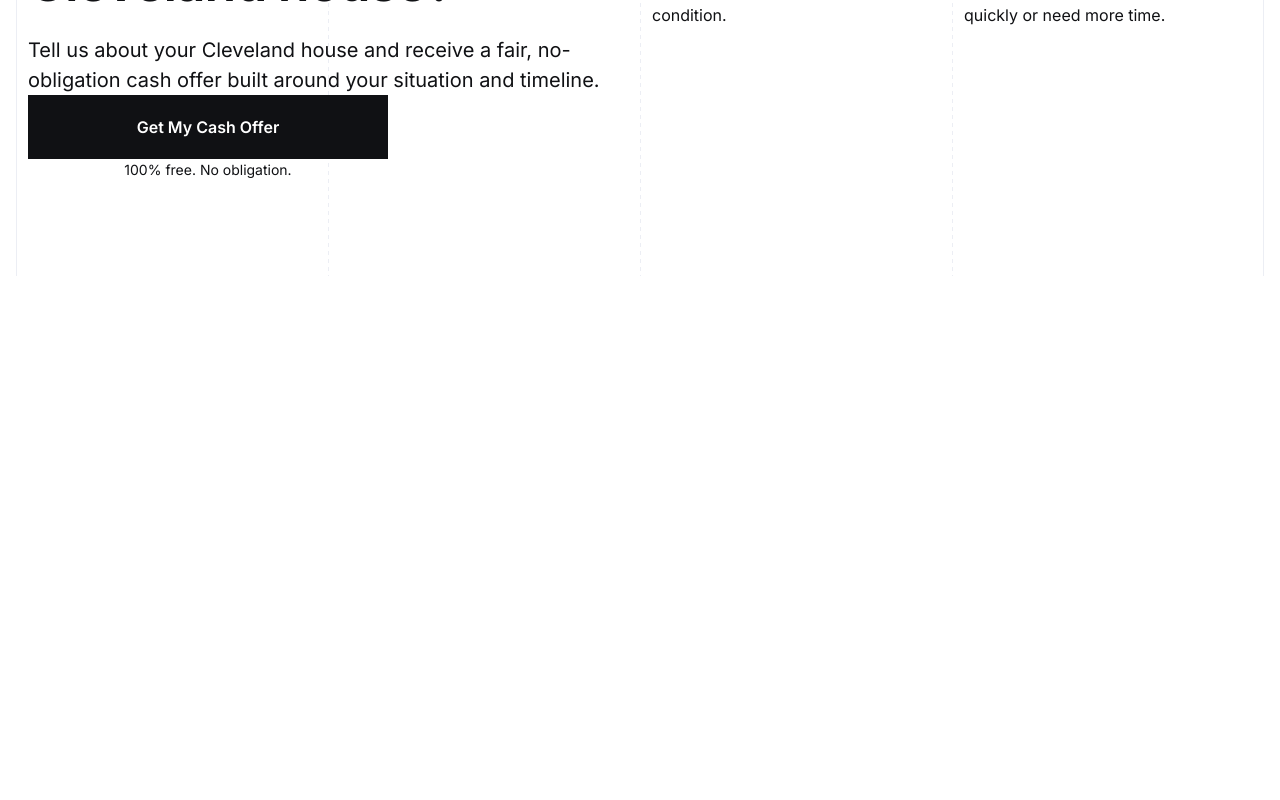
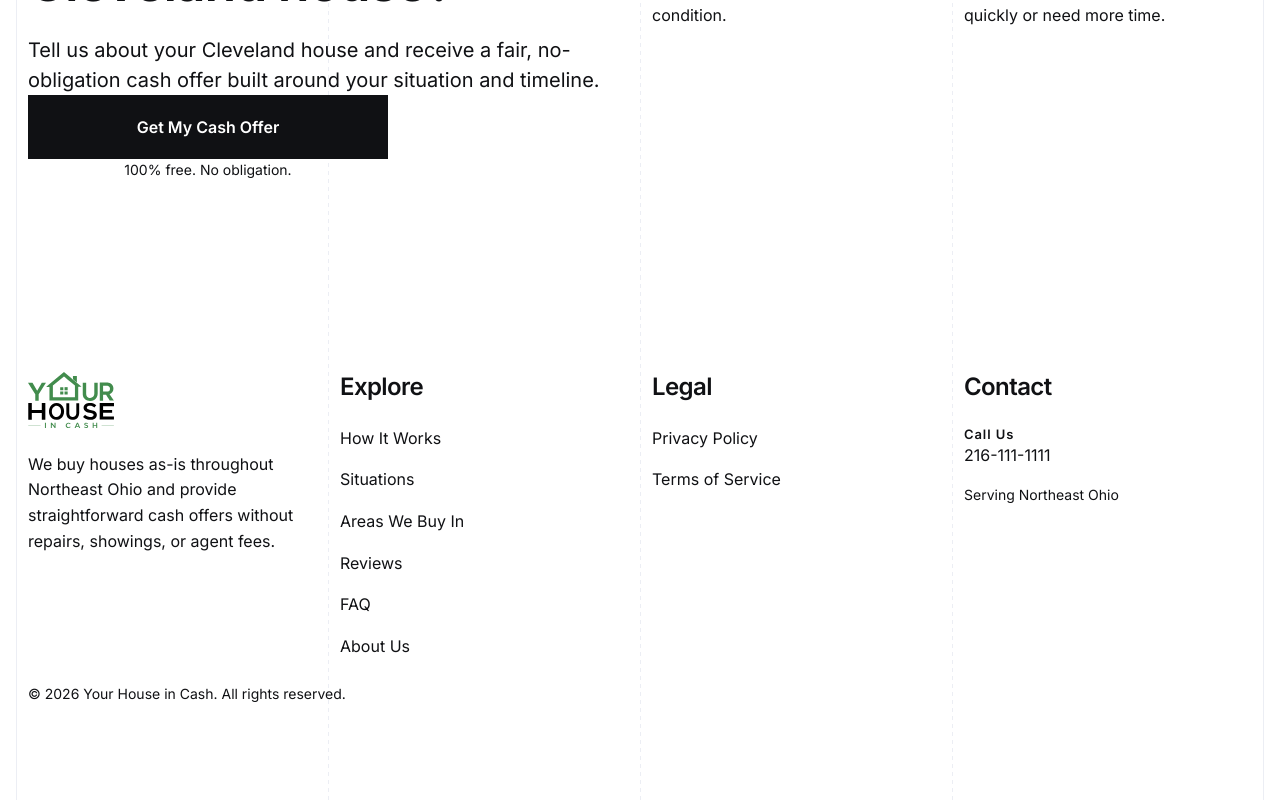
Before and after one commit to YHICAdmin/your-house-in-cash, a Next.js app: page / in a window 1280 px wide. Shown: the part 5263-6063 px from the top of the page. Before the commit the page ends 5539 px from the top, so only its background shows below. Built offline with nearby package versions, Linux system fonts and the light colour scheme.

Commit message:
feat: implement shared site footer

```diff
--- a/project-documentation/website-specification/site-shell.md
+++ b/project-documentation/website-specification/site-shell.md
@@ -276,6 +276,7 @@ The Footer is divided into Company, Navigation, Legal, and Contact content areas
 
 - Uses the global `Background` color (`#FFFFFF`).
 - Uses no top Border or Shadow; the transition from the Final CTA's `Background Soft` surface to the Footer's white Background provides the visual separation.
+- All Footer text links, including Navigation, Legal, and the phone number, use font weight `400` as a Footer-specific override of the `Text Link` Component.
 
 ## Spacing
 
--- a/src/app/layout.tsx
+++ b/src/app/layout.tsx
@@ -1,6 +1,7 @@
 import type { Metadata } from "next";
 import { Inter } from "next/font/google";
 import { SiteHeader } from "@/components/layout/site-header";
+import { SiteFooter } from "@/components/layout/site-footer";
 import "./globals.css";
 
 const inter = Inter({
@@ -23,7 +24,10 @@ export default function RootLayout({
     <html lang="en" className={inter.variable}>
       <body>
         <SiteHeader />
-        <div id="site-content">{children}</div>
+        <div id="site-content">
+          {children}
+          <SiteFooter />
+        </div>
       </body>
     </html>
   );
--- /dev/null
+++ b/src/components/layout/site-footer.module.css
@@ -0,0 +1,107 @@
+.footer {
+  background: var(--color-background);
+}
+
+.footer a {
+  font-weight: 400;
+}
+
+.layout {
+  align-items: start;
+  row-gap: var(--spacing-xl);
+}
+
+.company,
+.navigation,
+.legal,
+.contact,
+.bottomRow {
+  min-width: 0;
+  grid-column: 1 / -1;
+}
+
+.logoLink {
+  display: block;
+  width: fit-content;
+}
+
+.logo {
+  width: auto;
+  height: 44px;
+}
+
+.description {
+  margin: var(--spacing-m) 0 0;
+  color: var(--color-text-secondary);
+}
+
+.heading {
+  margin: 0 0 var(--spacing-m);
+}
+
+.links {
+  display: flex;
+  flex-direction: column;
+  align-items: flex-start;
+  gap: var(--spacing-s);
+  margin: 0;
+  padding: 0;
+  list-style: none;
+}
+
+.callLabel {
+  margin: 0 0 var(--spacing-xs);
+}
+
+.serviceArea {
+  margin: var(--spacing-s) 0 0;
+  color: var(--color-text-secondary);
+}
+
+.bottomRow {
+  border-top: 1px solid var(--color-border);
+  padding-top: var(--spacing-m);
+  color: var(--color-text-muted);
+}
+
+.bottomRow p {
+  margin: 0;
+}
+
+@media (min-width: 768px) {
+  .company,
+  .legal {
+    grid-column: 1 / span 4;
+  }
+
+  .navigation,
+  .contact {
+    grid-column: 5 / span 4;
+  }
+
+  .logo {
+    height: 48px;
+  }
+}
+
+@media (min-width: 1200px) {
+  .company {
+    grid-column: 1 / span 3;
+  }
+
+  .navigation {
+    grid-column: 4 / span 3;
+  }
+
+  .legal {
+    grid-column: 7 / span 3;
+  }
+
+  .contact {
+    grid-column: 10 / span 3;
+  }
+
+  .logo {
+    height: 56px;
+  }
+}
--- /dev/null
+++ b/src/components/layout/site-footer.tsx
@@ -0,0 +1,65 @@
+import Image from "next/image";
+import Link from "next/link";
+import { TextLink } from "@/components/ui/text-link";
+import { navigationItems } from "@/data/navigation";
+import styles from "./site-footer.module.css";
+
+export function SiteFooter() {
+  return (
+    <footer className={`${styles.footer} section-spacing system-lines-bg`}>
+      <div className={`${styles.layout} content-grid`}>
+        <div className={styles.company}>
+          <Link className={styles.logoLink} href="/" aria-label="Your House in Cash home">
+            <Image
+              className={styles.logo}
+              src="/brand/Logo.svg"
+              alt="Your House in Cash"
+              width={5423}
+              height={3534}
+            />
+          </Link>
+          <p className={`${styles.description} text-body`}>
+            We buy houses as-is throughout Northeast Ohio and provide
+            straightforward cash offers without repairs, showings, or agent fees.
+          </p>
+        </div>
+
+        <nav className={styles.navigation} aria-labelledby="footer-explore-heading">
+          <h2 id="footer-explore-heading" className={`${styles.heading} text-heading-4`}>
+            Explore
+          </h2>
+          <ul className={styles.links}>
+            {navigationItems.map((item) => (
+              <li key={item.href}>
+                <TextLink href={item.href}>{item.label}</TextLink>
+              </li>
+            ))}
+          </ul>
+        </nav>
+
+        <div className={styles.legal}>
+          <h2 className={`${styles.heading} text-heading-4`}>Legal</h2>
+          <ul className={styles.links}>
+            <li><TextLink href="/privacy-policy">Privacy Policy</TextLink></li>
+            <li><TextLink href="/terms-of-service">Terms of Service</TextLink></li>
+          </ul>
+        </div>
+
+        <div className={styles.contact}>
+          <h2 className={`${styles.heading} text-heading-4`}>Contact</h2>
+          <p className={`${styles.callLabel} text-label`}>Call Us</p>
+          <TextLink href="tel:2161111111">216-111-1111</TextLink>
+          <p className={`${styles.serviceArea} text-body-small`}>
+            Serving Northeast Ohio
+          </p>
+        </div>
+
+        <div className={styles.bottomRow}>
+          <p className="text-body-small">
+            © {new Date().getFullYear()} Your House in Cash. All rights reserved.
+          </p>
+        </div>
+      </div>
+    </footer>
+  );
+}
--- a/src/components/layout/site-header.tsx
+++ b/src/components/layout/site-header.tsx
@@ -5,16 +5,8 @@ import Link from "next/link";
 import { Phone as PhoneIcon } from "lucide-react";
 import { useCallback, useEffect, useRef, useState } from "react";
 import { Button } from "@/components/ui/button";
+import { navigationItems } from "@/data/navigation";
 import styles from "./site-header.module.css";
-
-const navigationItems = [
-  { label: "How It Works", href: "/how-it-works" },
-  { label: "Situations", href: "/situations" },
-  { label: "Areas We Buy In", href: "/areas-we-buy-in" },
-  { label: "Reviews", href: "/reviews" },
-  { label: "FAQ", href: "/faq" },
-  { label: "About Us", href: "/about-us" },
-];
 
 const closeDuration = 180;
 const phoneNumber = "216-111-1111";
--- /dev/null
+++ b/src/data/navigation.ts
@@ -0,0 +1,8 @@
+export const navigationItems = [
+  { label: "How It Works", href: "/how-it-works" },
+  { label: "Situations", href: "/situations" },
+  { label: "Areas We Buy In", href: "/areas-we-buy-in" },
+  { label: "Reviews", href: "/reviews" },
+  { label: "FAQ", href: "/faq" },
+  { label: "About Us", href: "/about-us" },
+] as const;
```
